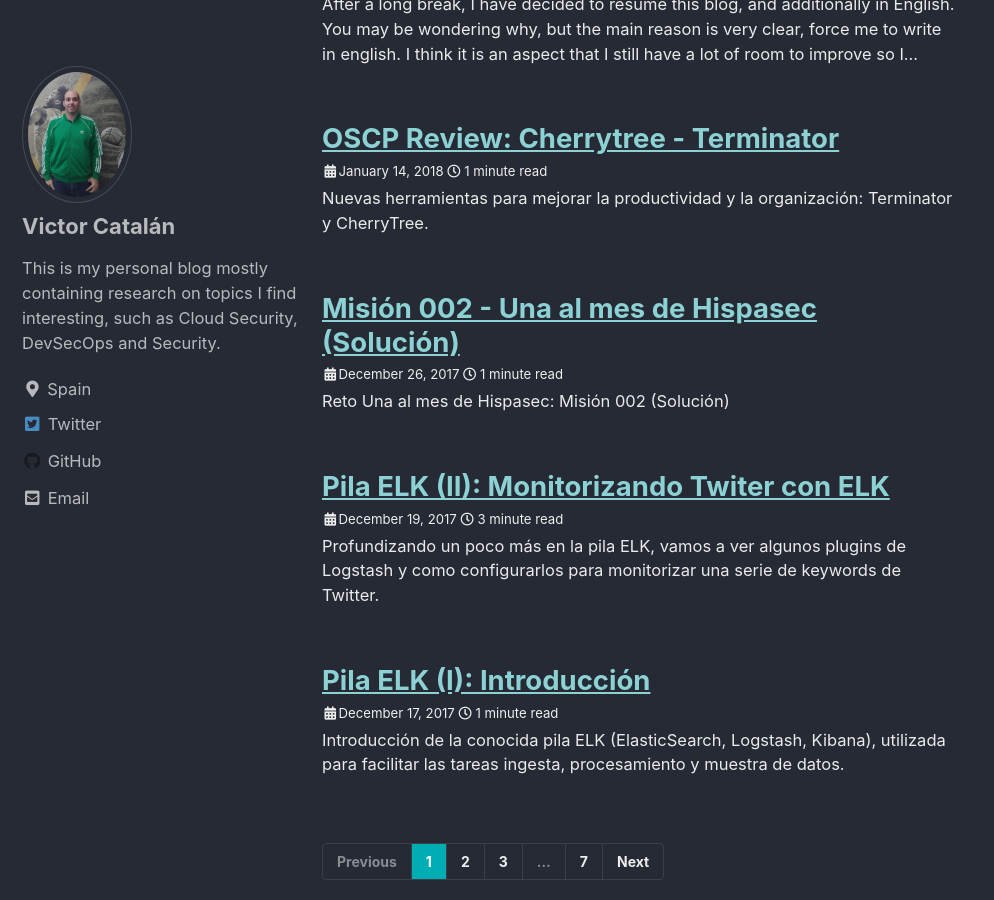
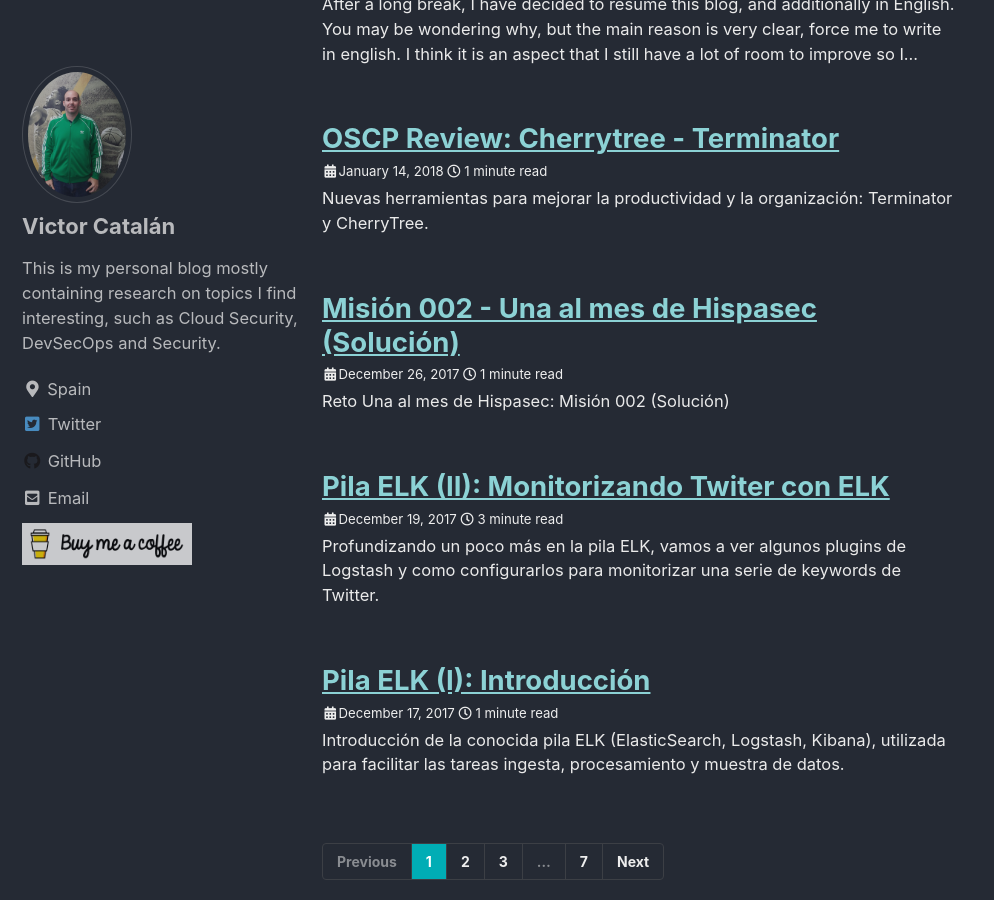
Before and after one commit to vimicasa/vimicasa.github.io, a Jekyll site: the page built from index.html, in a window 1280 px wide and 900 px high, scrolled down 308 px. Shown: the whole window, without its empty margins (0-994 px from the left). Built offline with Jekyll 4.4.1, drawn with Linux system fonts in a browser that asks for light colours; cached includes are drawn as plain includes; the list of posts is cut into pages by our own code.

Commit message:
Added buy me a coffe

```diff
--- a/_includes/author-profile-custom-links.html
+++ b/_includes/author-profile-custom-links.html
@@ -1,7 +1,3 @@
-<!--
   <li>
-    <a href="http://link-to-whatever-social-network.com/user/" itemprop="sameAs" rel="nofollow noopener noreferrer">
-      <i class="fas fa-fw" aria-hidden="true"></i> Custom Social Profile Link
-    </a>
+    <a href="https://www.buymeacoffee.com/vimicasa" target="_blank"><img src="{{ '/assets/img/bmac-white.png' | relative_url}}" alt="Buy Me A Coffee" style="height: 42px !important;width: 170px !important;" ></a>
   </li>
--->
```
Also changed, not shown: assets/img/bmac-white.png (added).
